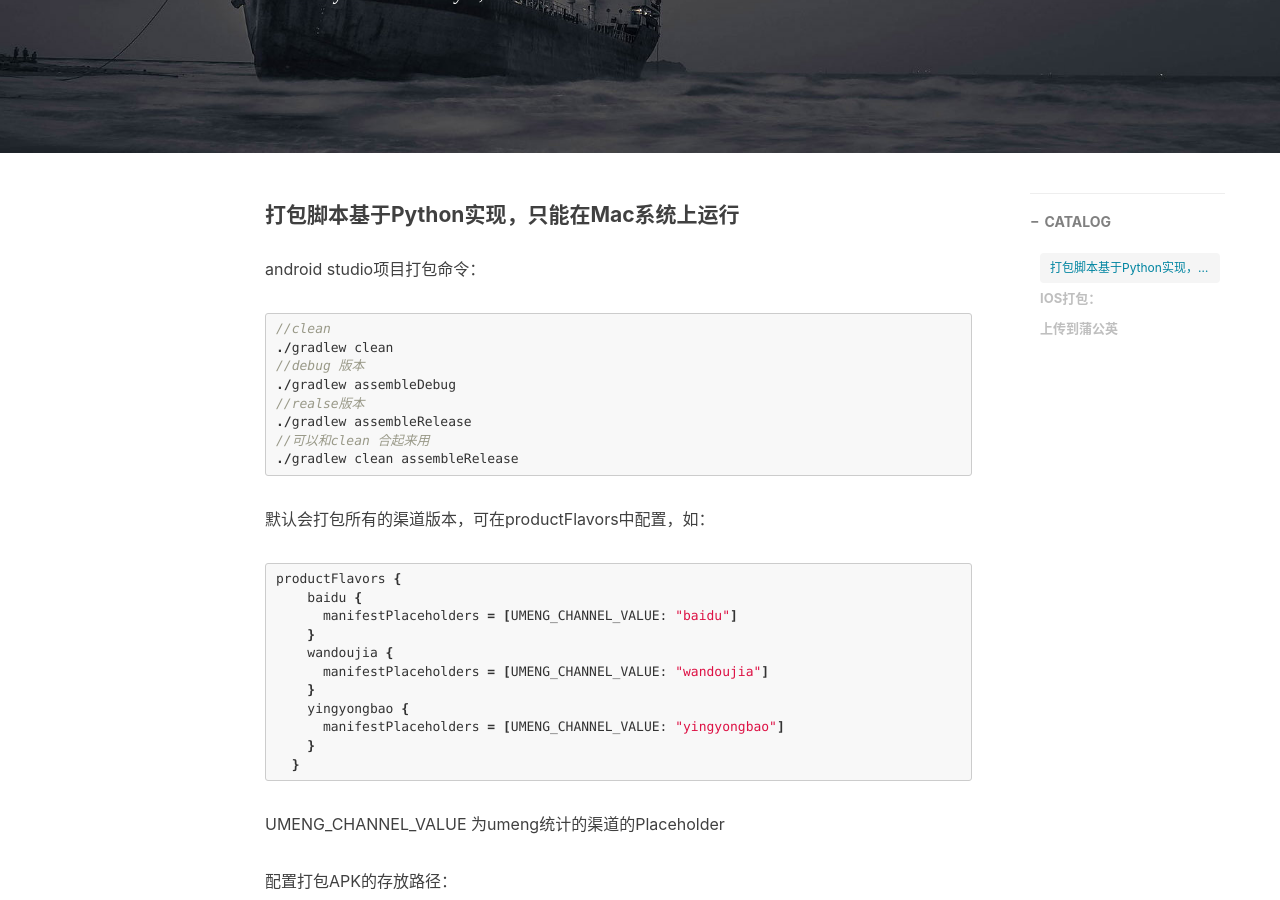
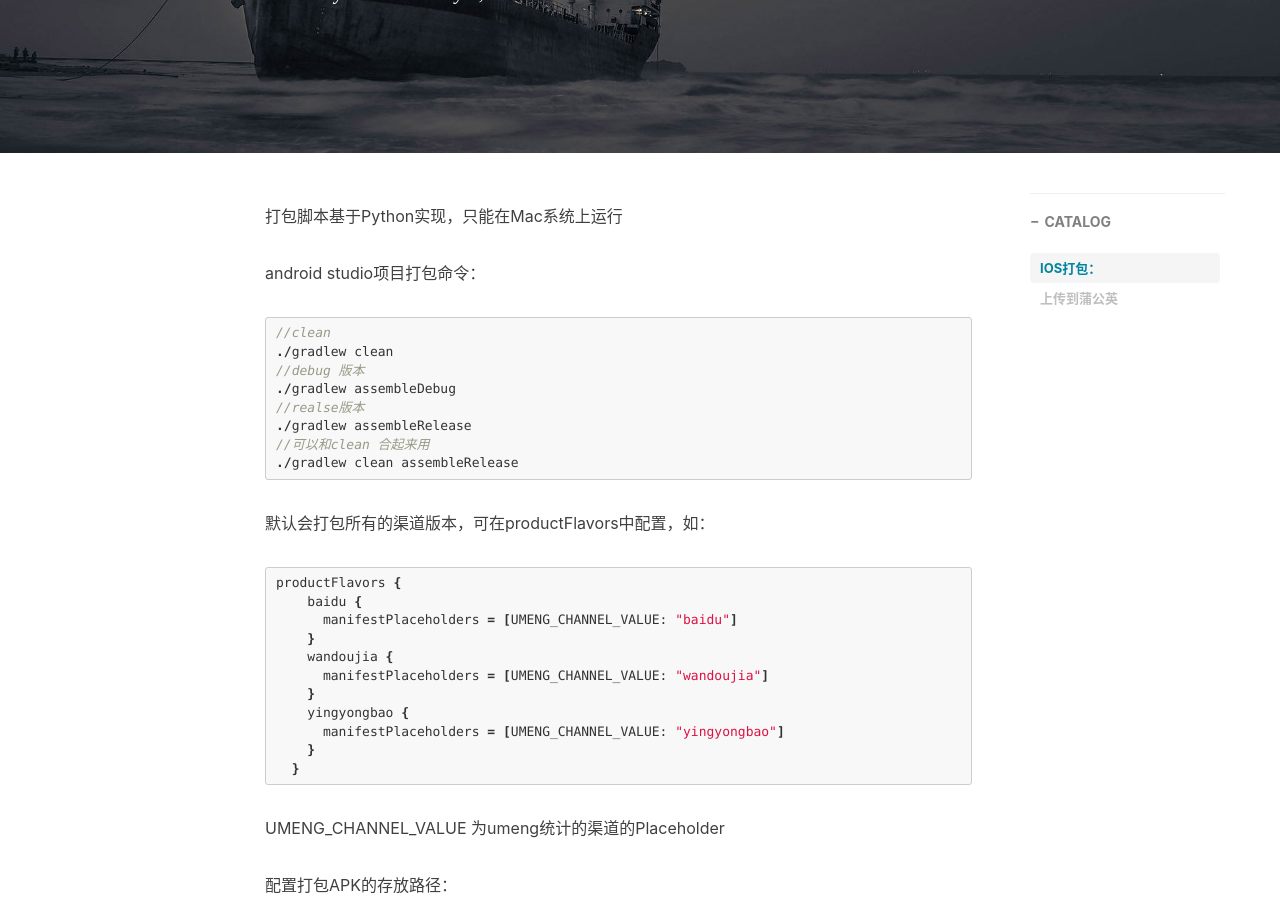
Before and after one commit to StevenDXC/Blog, a Jekyll site: the page built from _posts/2016-05-12-android&IOS自动打包上传到蒲公英.md, in a window 1280 px wide and 900 px high, scrolled down 364 px. Built offline with Jekyll 4.4.1, drawn with Linux system fonts in a browser that asks for light colours; nearby versions of some CDN libraries; Markdown is read by kramdown in place of the engine named in the settings; comment, search, counter and statistics services are not loaded.

Commit message:
Update 2016-05-12-android&IOS自动打包上传到蒲公英.md

````diff
--- a/_posts/2016-05-12-android&IOS自动打包上传到蒲公英.md
+++ b/_posts/2016-05-12-android&IOS自动打包上传到蒲公英.md
@@ -9,10 +9,9 @@ tags:
     - Android
 ---
 
-####打包脚本基于Python实现，只能在Mac系统上运行
+打包脚本基于Python实现，只能在Mac系统上运行
 
 android studio项目打包命令：
-
 
 ```java
 //clean
@@ -81,9 +80,11 @@ xcodebuild build   //默认build realse
 ```
 
 若使用了cocoaPods管理第三方类库，则编译时需指定xcworkspace文件和scheme
+
 ```java
 xcodebuild -workspace xxx.xcworkspace -scheme xxxx -configuration debug -derivedDataPath xxx(app文件存放的路径) ONLY_ACTIVE_ARCH=NO
 ```
+
 执行后会生成app文件
 
 打包ipa：
@@ -96,7 +97,9 @@ xcrun -sdk iphoneos PackageApplication -v app路径 -o 存放ipa文件路径/文
 
 打包完成之后可以使用curl上传到蒲公英，然后通知测试人员开始进行测试
 蒲公英开放了上传应用api
+
 ```java
 curl -F "file=@上传文件路径" -F "uKey=用户key" -F "_api_key=API Key" http://www.pgyer.com/apiv1/app/upload
 ```
+
 执行改命令之后可以自动完成上传发布，然后就可以测试了
````
